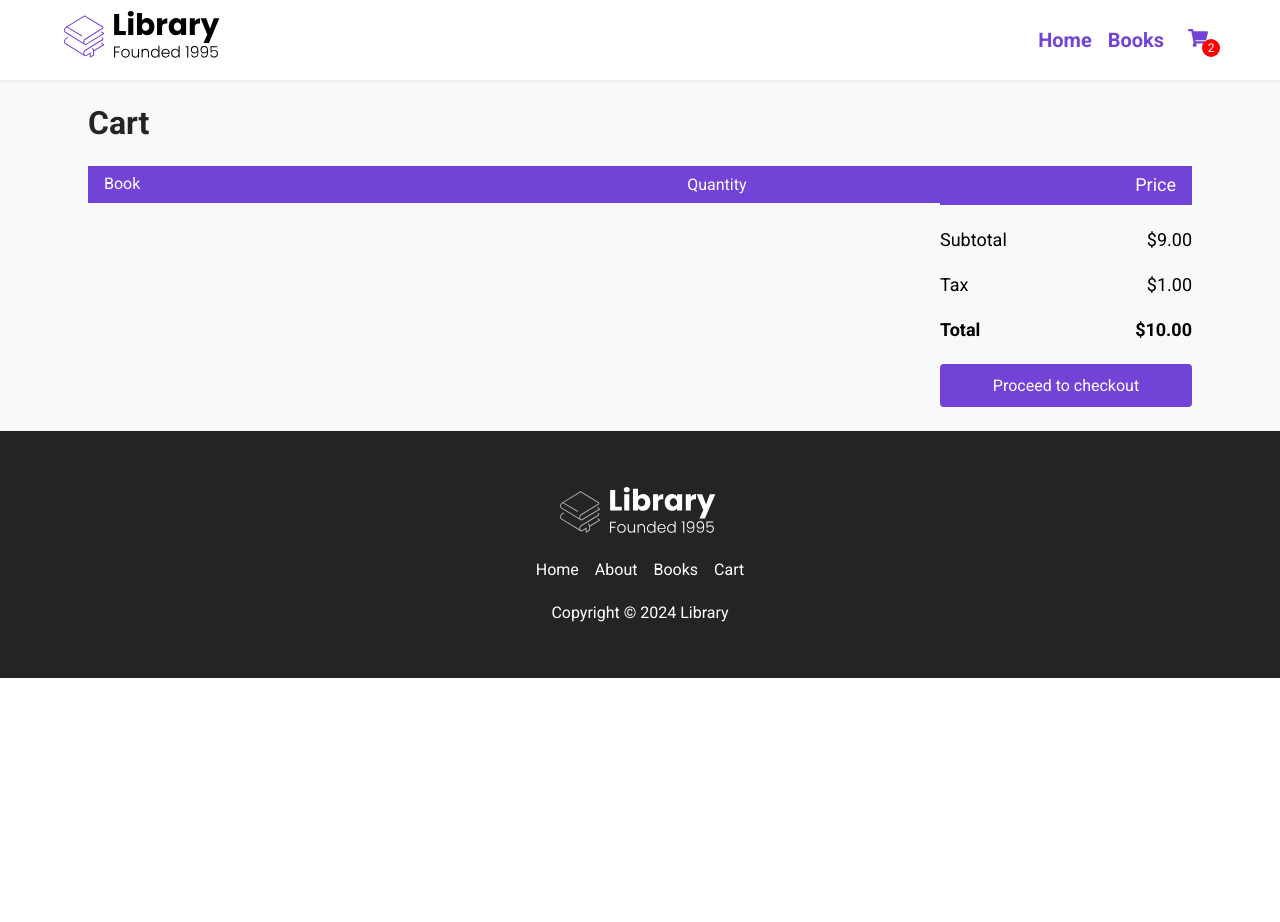
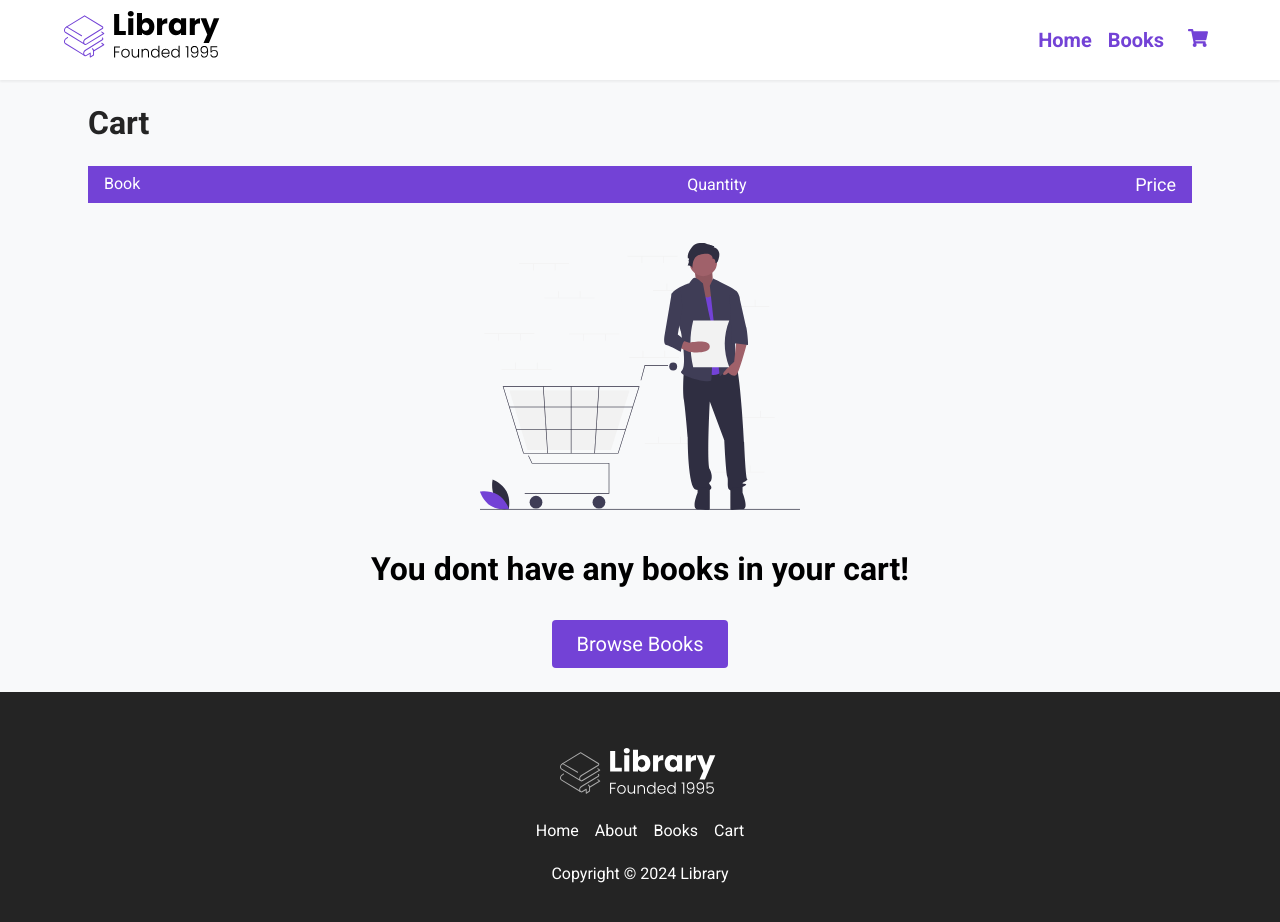
Before and after one commit to LazarosZiskos/libary-ecommerce-react, a React (Vite) app: page /cart in a window 1280 px wide. Shown: the top 922 px of the page. Before the commit the page ends 800 px from the top, so only its background shows below. Built offline with nearby package versions, Linux system fonts and the light colour scheme.

Commit message:
Finished cart logic

```diff
--- a/src/App.jsx
+++ b/src/App.jsx
@@ -24,6 +24,19 @@ function App() {
   }))
   }
 
+  function removeItem(item) {
+    setCart(cart.filter(book => book.id !== item.id))
+    console.log('remove item', item)
+  }
+
+  function numberOfItems() {
+    let counter = 0;
+    cart.forEach(item => {
+      counter += item.quantity
+    })
+    return counter
+  }
+
   useEffect(() => {
     console.log(cart);
   },[cart])
@@ -32,7 +45,7 @@ function App() {
   return (
     <Router>
       <div className="app">
-        <Navbar />
+        <Navbar numberOfItems={numberOfItems()}/>
         <Routes>
           <Route path="/" element={<Home />} />
           <Route
@@ -70,7 +83,8 @@ function App() {
                 rating={books.rating}
                 url={books.url}
                 cart={cart}
-                changeQuantity={changeQuantity}/>}/>
+                changeQuantity={changeQuantity}
+                removeItem={removeItem}/>}/>
         </Routes>
         <Footer />
       </div>
--- a/src/components/Navbar.jsx
+++ b/src/components/Navbar.jsx
@@ -1,3 +1,4 @@
+/* eslint-disable react/prop-types */
 import { FaAlignJustify } from "react-icons/fa";
 import logo from "../assets/Library.svg"
 import { FaShoppingCart } from "react-icons/fa";
@@ -5,7 +6,7 @@ import { FaWindowClose } from "react-icons/fa";
 import { Link } from "react-router-dom";
 
 
-const Navbar = () => {
+const Navbar = ({numberOfItems}) => {
   return (
     <nav>
         <div className="nav__container">
@@ -22,7 +23,10 @@ const Navbar = () => {
                 <Link to="/cart" className="nav__link">
                     <FaShoppingCart />
                 </Link>
-                <span className="cart__length">2</span>
+                {
+                    numberOfItems > 0 && <span className="cart__length">{numberOfItems}</span>
+                }
+
             </li>
         </ul>
         <div className="menu__backdrop">
--- a/src/pages/Cart.jsx
+++ b/src/pages/Cart.jsx
@@ -1,6 +1,16 @@
 /* eslint-disable react/prop-types */
+import { Link } from "react-router-dom";
+import EmptyCart from "../assets/empty_cart.svg"
 
-const Cart = ({ cart, changeQuantity }) => {
+const Cart = ({ cart, changeQuantity, removeItem }) => {
+  const total = () => {
+    let price = 0;
+    cart.forEach((item) => {
+      price += +((item.SalePrice || item.originalPrice) * item.quantity);
+    });
+    return price;
+  };
+
   return (
     <div id="books__body">
       <main id="books__main">
@@ -18,7 +28,8 @@ const Cart = ({ cart, changeQuantity }) => {
               <div className="cart__body">
                 {cart.map((book) => {
                   return (
-                    <><div className="cart__item">
+                    <>
+                      <div className="cart__item">
                         <div className="cart__book">
                           <img
                             src={book.url}
@@ -29,8 +40,18 @@ const Cart = ({ cart, changeQuantity }) => {
                             <span className="cart__book--title">
                               {book.title}
                             </span>
-                          <span className="cart__book--price">${(book.SalePrice || book.originalPrice).toFixed(2)}</span>
-                          <button className="cart__book--remove">Remove</button>
+                            <span className="cart__book--price">
+                              $
+                              {(book.SalePrice || book.originalPrice).toFixed(
+                                2
+                              )}
+                            </span>
+                            <button
+                              className="cart__book--remove"
+                              onClick={() => removeItem(book)}
+                            >
+                              Remove
+                            </button>
                           </div>
                         </div>
                         <div className="cart__quantity">
@@ -40,28 +61,45 @@ const Cart = ({ cart, changeQuantity }) => {
                             max={99}
                             className="cart__input"
                             value={book.quantity}
-                          onChange={(event) => changeQuantity(book, event.target.value)}
+                            onChange={(event) =>
+                              changeQuantity(book, event.target.value)
+                            }
                           />
                         </div>
-                      <div className="cart__total">$10.00</div>
+                        <div className="cart__total">
+                          $
+                          {(
+                            (book.SalePrice || book.originalPrice) *
+                            book.quantity
+                          ).toFixed(2)}
+                        </div>
                       </div>
                     </>
                   );
                 })}
               </div>
+              {cart.length === 0 && <div className="cart__empty">
+                <img src={EmptyCart} alt="empty-cart" className="cart__empty--img" />
+                <h2>You dont have any books in your cart!</h2>
+                <Link to="/books">
+                <button className="btn">
+                    Browse Books
+                </button>
+                </Link>
+              </div>}
             </div>
-            <div className="total">
+            {cart.length > 0 && <div className="total">
               <div className="total__item total__sub-total">
                 <span>Subtotal</span>
-                <span>$9.00</span>
+                <span>${(total() * 0.9).toFixed(2)}</span>
               </div>
               <div className="total__item total__tax">
                 <span>Tax</span>
-                <span>$1.00</span>
+                <span>${(total() * 0.1).toFixed(2)}</span>
               </div>
               <div className="total__item total__price">
                 <span>Total</span>
-                <span>$10.00</span>
+                <span>${total().toFixed(2)}</span>
               </div>
               <button
                 className="btn btn__checkout"
@@ -69,7 +107,7 @@ const Cart = ({ cart, changeQuantity }) => {
               >
                 Proceed to checkout
               </button>
-            </div>
+            </div>}
           </div>
         </div>
       </main>
```
Lines whose indentation alone changed are shown as unchanged.
